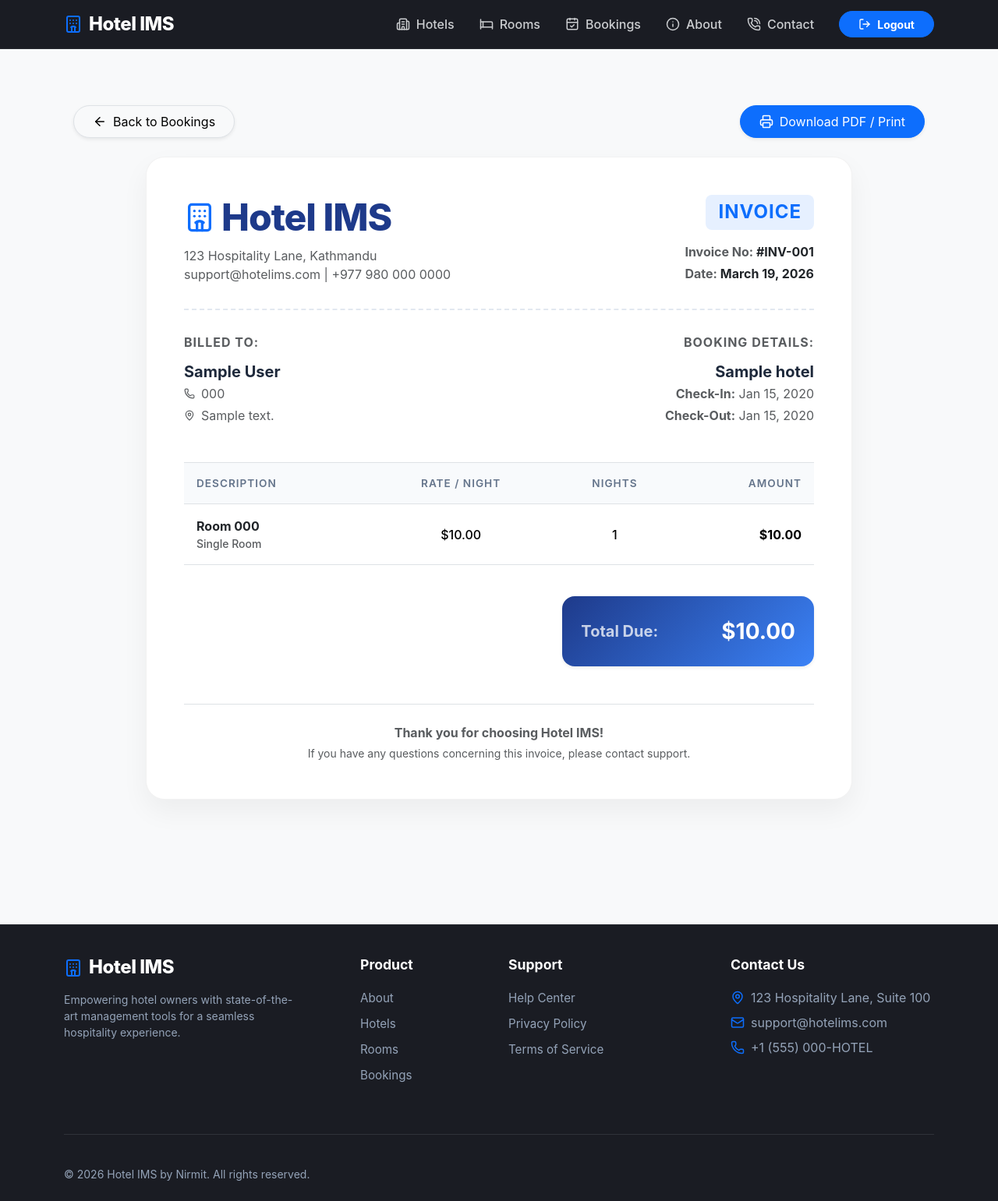
After one commit to AsbinGhimire/iterative-hotel-system, a Django app: page /bookings/1/bill/ in a window 1280 px wide. The commit adds this page. Shown: the whole page at 78% size. Run offline with Django 5.2, Linux system fonts and the light colour scheme; a user stored in the database is signed in; tables that the repository leaves empty hold one stand-in row (values such as "Sample post").

Commit message:
feat(billing): add printable invoice view for bookings

```diff
--- /dev/null
+++ b/hotel/templates/hotel/bill.html
@@ -0,0 +1,159 @@
+{% extends 'hotel/base.html' %}
+
+{% block content %}
+<style>
+    .invoice-card {
+        background: white;
+        border-radius: 24px;
+        box-shadow: 0 15px 35px rgba(0,0,0,0.05);
+        padding: 3rem;
+        border: 1px solid rgba(0,0,0,0.05);
+        margin-bottom: 3rem;
+    }
+    .invoice-header {
+        border-bottom: 2px dashed #e2e8f0;
+        padding-bottom: 2rem;
+        margin-bottom: 2rem;
+    }
+    .invoice-title {
+        color: #1e3a8a;
+        font-weight: 800;
+        letter-spacing: -1px;
+    }
+    .invoice-table th {
+        background-color: #f8fafc;
+        color: #64748b;
+        font-weight: 600;
+        text-transform: uppercase;
+        letter-spacing: 1px;
+        font-size: 0.85rem;
+        padding: 1rem;
+    }
+    .invoice-table td {
+        padding: 1rem;
+        vertical-align: middle;
+        font-weight: 500;
+    }
+    .invoice-total {
+        background: gradient(135deg, #1e3a8a 0%, #3b82f6 100%);
+        background: linear-gradient(135deg, #1e3a8a 0%, #3b82f6 100%);
+        color: white;
+        border-radius: 16px;
+        padding: 1.5rem;
+    }
+    @media print {
+        body * {
+            visibility: hidden;
+        }
+        .invoice-card, .invoice-card * {
+            visibility: visible;
+        }
+        .invoice-card {
+            position: absolute;
+            left: 0;
+            top: 0;
+            width: 100%;
+            max-width: 100%;
+            box-shadow: none !important;
+            border: none !important;
+            padding: 0;
+            margin: 0;
+        }
+        .no-print {
+            display: none !important;
+        }
+    }
+</style>
+
+<div class="container my-5">
+    <div class="d-flex justify-content-between align-items-center mb-4 no-print">
+        <a href="{% url 'booking_list' %}" class="btn btn-light rounded-pill px-4 py-2 d-flex align-items-center shadow-sm border">
+            <i data-lucide="arrow-left" class="me-2" style="width: 18px;"></i>Back to Bookings
+        </a>
+        <button onclick="window.print()" class="btn btn-primary rounded-pill px-4 py-2 d-flex align-items-center shadow-sm">
+            <i data-lucide="printer" class="me-2" style="width: 18px;"></i>Download PDF / Print
+        </button>
+    </div>
+
+    <div class="row justify-content-center">
+        <div class="col-lg-10">
+            <div class="invoice-card">
+                <!-- Header -->
+                <div class="invoice-header d-flex flex-column flex-sm-row justify-content-between align-items-start">
+                    <div class="mb-4 mb-sm-0">
+                        <h2 class="invoice-title display-5 mb-2 d-flex align-items-center">
+                            <i data-lucide="hotel" class="me-2 text-primary" style="width: 40px; height: 40px;"></i>Hotel IMS
+                        </h2>
+                        <p class="text-muted mb-0">123 Hospitality Lane, Kathmandu</p>
+                        <p class="text-muted mb-0">support@hotelims.com | +977 980 000 0000</p>
+                    </div>
+                    <div class="text-sm-end">
+                        <div class="bg-primary bg-opacity-10 text-primary rounded-3 px-3 py-2 d-inline-block mb-3">
+                            <h4 class="fw-bold mb-0" style="letter-spacing: 1px;">INVOICE</h4>
+                        </div>
+                        <p class="mb-1 fw-bold text-muted">Invoice No: <span class="text-dark">#INV-00{{ booking.id }}</span></p>
+                        <p class="mb-0 fw-bold text-muted">Date: <span class="text-dark">{% now "N j, Y" %}</span></p>
+                    </div>
+                </div>
+
+                <!-- Billing Info -->
+                <div class="row mb-5">
+                    <div class="col-sm-6">
+                        <h6 class="text-uppercase text-muted fw-bold mb-3" style="letter-spacing: 1px;">Billed To:</h6>
+                        <h5 class="fw-bold mb-1">{{ booking.customer.name }}</h5>
+                        <p class="text-muted mb-1 d-flex align-items-center"><i data-lucide="phone" style="width: 14px;" class="me-2"></i>{{ booking.customer.phone }}</p>
+                        <p class="text-muted mb-0 d-flex align-items-center"><i data-lucide="map-pin" style="width: 14px;" class="me-2"></i>{{ booking.customer.address|default:"N/A" }}</p>
+                    </div>
+                    <div class="col-sm-6 text-sm-end mt-4 mt-sm-0">
+                        <h6 class="text-uppercase text-muted fw-bold mb-3" style="letter-spacing: 1px;">Booking Details:</h6>
+                        <h5 class="fw-bold mb-1">{{ booking.hotel.name }}</h5>
+                        <p class="text-muted mb-1"><span class="fw-bold">Check-In:</span> {{ booking.check_in|date:"M d, Y" }}</p>
+                        <p class="text-muted mb-0"><span class="fw-bold">Check-Out:</span> {{ booking.check_out|date:"M d, Y" }}</p>
+                    </div>
+                </div>
+
+                <!-- Items Table -->
+                <div class="table-responsive mb-4">
+                    <table class="table invoice-table border-top">
+                        <thead>
+                            <tr>
+                                <th>Description</th>
+                                <th class="text-center">Rate / Night</th>
+                                <th class="text-center">Nights</th>
+                                <th class="text-end">Amount</th>
+                            </tr>
+                        </thead>
+                        <tbody>
+                            <tr>
+                                <td>
+                                    <div class="fw-bold text-dark">Room {{ booking.room.room_number }}</div>
+                                    <div class="small text-muted">{{ booking.room.room_type }} Room</div>
+                                </td>
+                                <td class="text-center">${{ booking.room.price_per_night }}</td>
+                                <td class="text-center">{{ nights }}</td>
+                                <td class="text-end fw-bold">${{ total_amount }}</td>
+                            </tr>
+                        </tbody>
+                    </table>
+                </div>
+
+                <!-- Total -->
+                <div class="row justify-content-end mb-4">
+                    <div class="col-sm-6 col-md-5">
+                        <div class="invoice-total d-flex justify-content-between align-items-center shadow-sm">
+                            <span class="fs-5 fw-bold text-white opacity-75">Total Due:</span>
+                            <span class="fs-3 fw-bolder text-white">${{ total_amount }}</span>
+                        </div>
+                    </div>
+                </div>
+
+                <!-- Footer -->
+                <div class="text-center mt-5 pt-4 border-top">
+                    <p class="text-muted fw-bold mb-1">Thank you for choosing Hotel IMS!</p>
+                    <p class="small text-muted mb-0">If you have any questions concerning this invoice, please contact support.</p>
+                </div>
+            </div>
+        </div>
+    </div>
+</div>
+{% endblock %}
--- a/hotel/templates/hotel/booking_list.html
+++ b/hotel/templates/hotel/booking_list.html
@@ -79,6 +79,12 @@
                                     <i data-lucide="edit-3" style="width: 14px;"></i>
                                 </a>
 
+                                <a href="{% url 'booking_bill' booking.id %}"
+                                    class="btn btn-sm btn-outline-primary rounded-pill px-3 d-flex align-items-center"
+                                    title="View Bill">
+                                    <i data-lucide="file-text" style="width: 14px;" class="me-1"></i>Bill
+                                </a>
+
                                 {% if user.is_staff and booking.status == 'Cancelled' %}
                                 <a href="{% url 'booking_delete' booking.id %}"
                                     class="btn btn-sm btn-outline-danger rounded-pill px-3 d-flex align-items-center"
--- a/hotel/urls.py
+++ b/hotel/urls.py
@@ -13,6 +13,7 @@ urlpatterns = [
     path('bookings/edit/<int:pk>/', views.BookingUpdateView.as_view(), name='booking_edit'),
     path('bookings/delete/<int:pk>/', views.BookingDeleteView.as_view(), name='booking_delete'),
     path('bookings/status/<int:pk>/<str:status>/', views.update_booking_status, name='update_booking_status'),
+    path('bookings/<int:pk>/bill/', views.booking_bill, name='booking_bill'),
     path('about/', views.about, name='about'),
     path('contact/', views.contact, name='contact'),
     path('hotels/', views.HotelListView.as_view(), name='hotel_list'),
--- a/hotel/views.py
+++ b/hotel/views.py
@@ -1,4 +1,4 @@
-from django.shortcuts import render, redirect
+from django.shortcuts import render, redirect, get_object_or_404
 from django.views.generic import ListView, CreateView, UpdateView, DeleteView
 from .models import Room, Hotel, Booking
 from .forms import BookingForm
@@ -182,3 +182,22 @@ def update_booking_status(request, pk, status):
         booking.status = status
         booking.save()
     return redirect('booking_list')
+
+def booking_bill(request, pk):
+    if not request.user.is_authenticated:
+        return redirect('login')
+    booking = get_object_or_404(Booking, pk=pk)
+    if not request.user.is_staff and booking.customer.name != request.user.username:
+        return redirect('booking_list')
+
+    nights = (booking.check_out - booking.check_in).days
+    if nights < 1:
+        nights = 1
+    total_amount = nights * booking.room.price_per_night
+
+    context = {
+        'booking': booking,
+        'nights': nights,
+        'total_amount': total_amount,
+    }
+    return render(request, 'hotel/bill.html', context)
```
